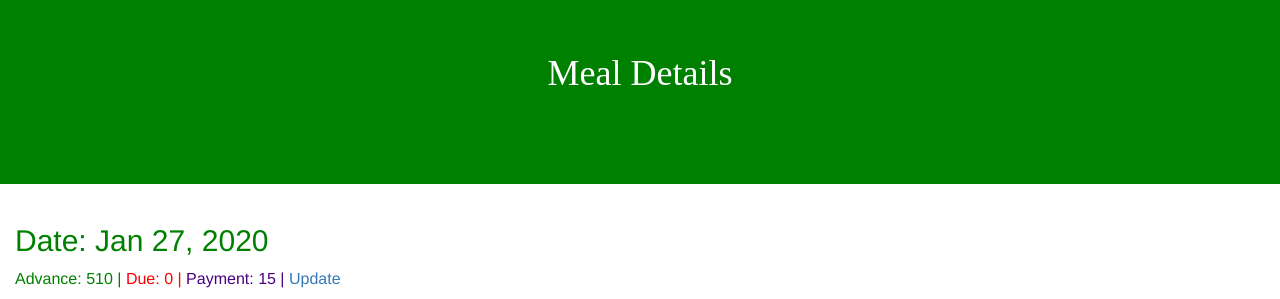
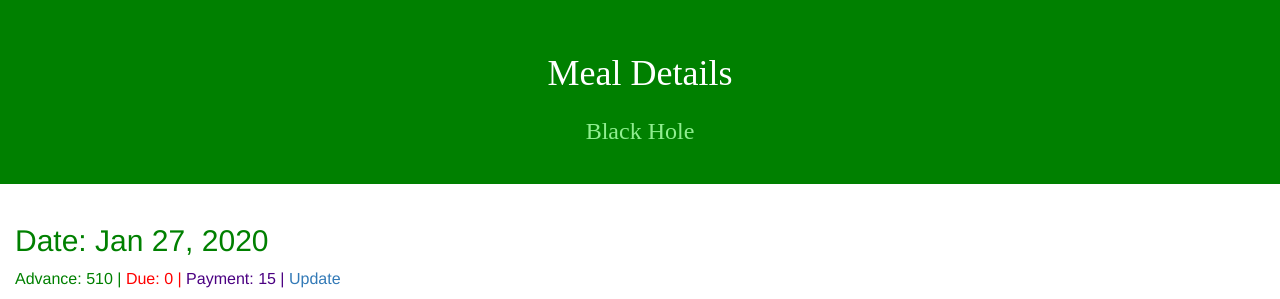
Before and after one commit to coderanwar/meals, a Jekyll site: the page built from index.html, in a window 1280 px wide. Shown: the top 299 px of the page. Built offline with Jekyll 4.4.1, drawn with Linux system fonts in a browser that asks for light colours.

Commit message:
Update head.html

```diff
--- a/_includes/head.html
+++ b/_includes/head.html
@@ -36,7 +36,7 @@
         font-weight: 500;
         line-height: 1.1;
         margin-bottom: 10px;
-        color: {{ page.theme-color }};
+        color: {{ page.color }};
     }
 
     h1 {
```
